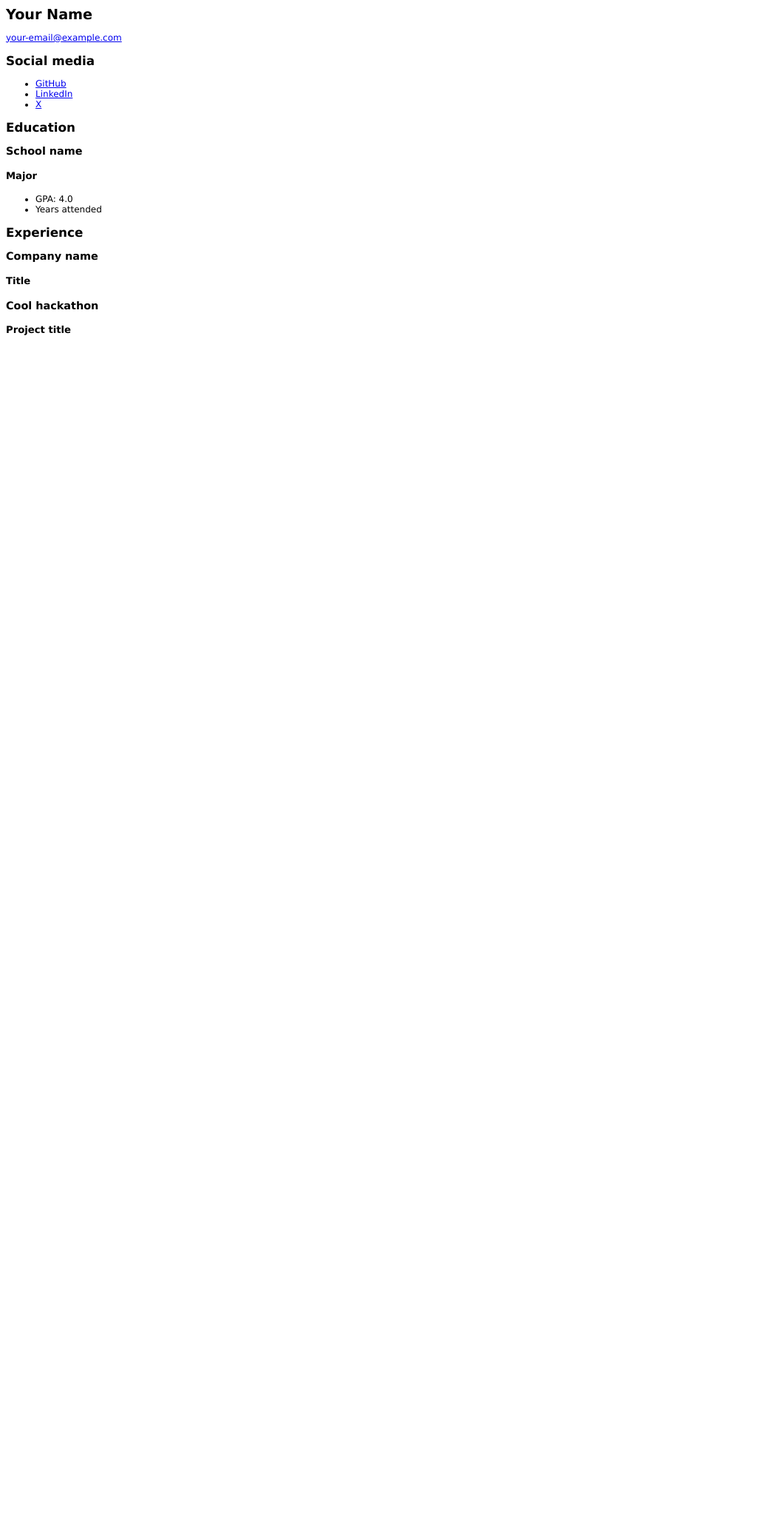
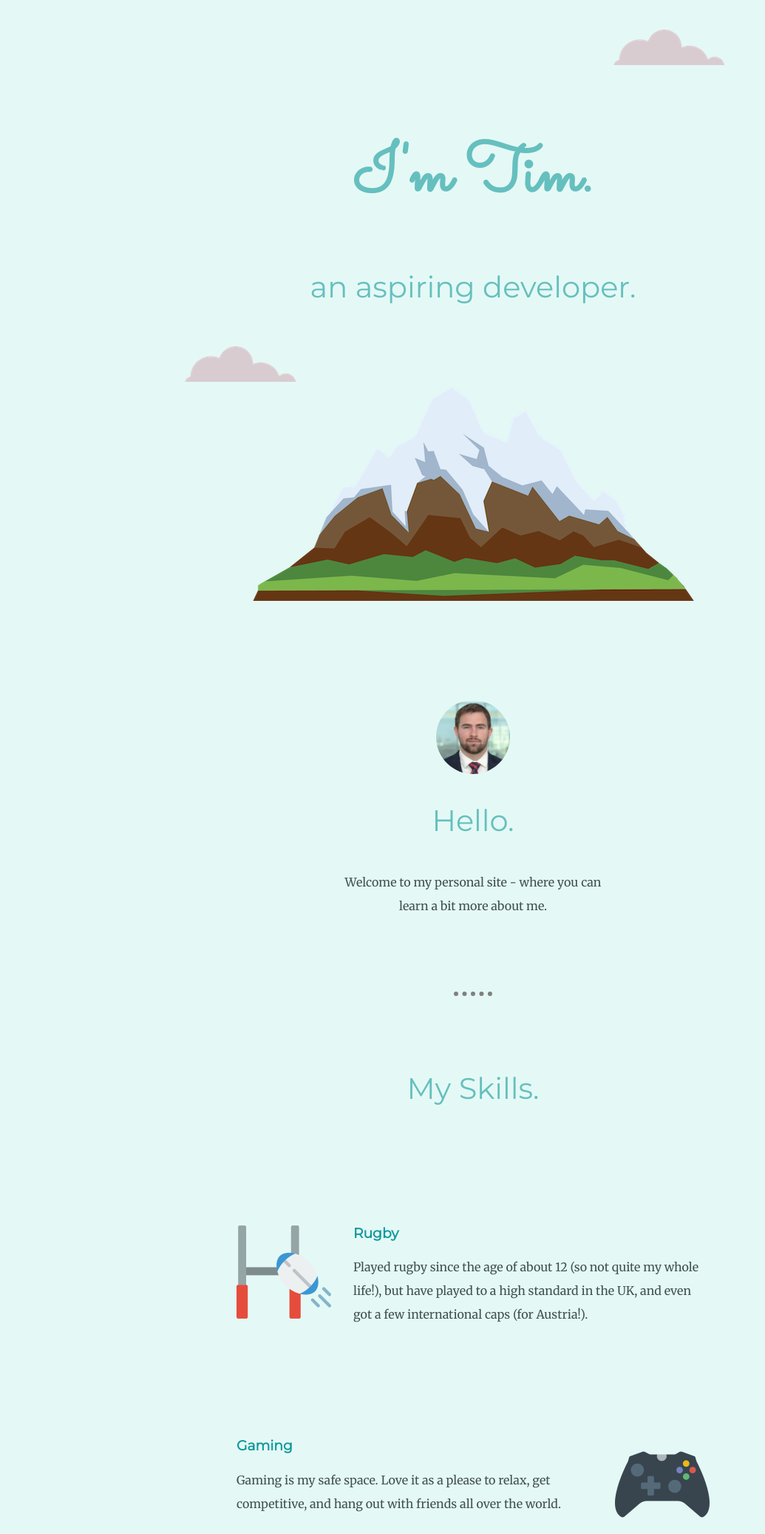
Before and after one commit to tvreysen/engineering-training, a plain HTML site: page index.html in a window 1280 px wide. Shown: the top 2073 px of the page at 74% size, without its empty margins (0-1035 px from the left). Before the commit the page ends 800 px from the top, so only its background shows below. Drawn offline with Linux system fonts and the light colour scheme.

Commit message:
additional changes

```diff
--- /dev/null
+++ b/CSS/styles.css
@@ -0,0 +1,153 @@
+body {
+    background-color:#E4F9F5;
+    margin:0;
+    text-align: center;
+    font-family: 'Merriweather', serif;
+    color: #40514E;
+}
+
+h1 {
+    margin: 50px auto 0 auto;
+    font-family: 'Sacramento', cursive;
+    font-size: 5.625em;
+    color: #66BFBF;
+    line-height: 2;
+}
+
+h2 {
+    font-family: 'Montserrat', sans-serif;
+    font-size: 2.5rem;
+    color: #66BFBF;
+    font-weight: normal;
+    padding-bottom: 10px;
+}
+
+h3 {
+    font-family: 'Montserrat', sans-serif;
+    color: #11999E;
+}
+
+.profile-pic {
+    border-radius: 100%;
+    height: 100px;
+    width: 100px;
+    margin-top: 30px;
+}
+
+.top-container {
+    position: relative;
+    padding-top: 100px;
+}
+
+.middle-container {
+    position: relative;
+    margin: 100px 0;
+}
+
+.bottom-container {
+    position: relative;
+    background-color: #66BFBF;
+    padding-top: 30px;
+    padding-bottom: 30px;
+
+}
+
+.top-cloud {
+    position: absolute;
+    right: 300px;
+    top: 40px;
+
+}
+
+.bottom-cloud {
+    position: absolute;
+    left: 250px;
+    bottom: 300px;
+}
+
+.intro {
+    width: 30%;
+    margin: auto;
+}
+
+p {
+    line-height: 2;
+}
+
+.skill-row {
+    width: 50%;
+    margin: 150px auto 150px auto;
+    text-align: left;
+}
+
+.goal-img {
+    width: 20%;
+    float: left;
+    margin-right: 30px;
+}
+
+.game-controller-img {
+    width: 20%;
+    float: right;
+    margin-left: 30px;
+}
+
+.btn {
+    background: #11cdd4;
+    background-image: -webkit-linear-gradient(top, #11cdd4, #11999e);
+    background-image: -moz-linear-gradient(top, #11cdd4, #11999e);
+    background-image: -ms-linear-gradient(top, #11cdd4, #11999e);
+    background-image: -o-linear-gradient(top, #11cdd4, #11999e);
+    background-image: linear-gradient(to bottom, #11cdd4, #11999e);
+    -webkit-border-radius: 8;
+    -moz-border-radius: 8;
+    border-radius: 8px;
+    font-family: Arial;
+    color: #ffffff;
+    font-size: 20px;
+    padding: 10px 20px 10px 20px;
+    text-decoration: none;
+  }
+
+  .btn:hover {
+    background: #30e3cb;
+    background-image: -webkit-linear-gradient(top, #30e3cb, #2bc4ad);
+    background-image: -moz-linear-gradient(top, #30e3cb, #2bc4ad);
+    background-image: -ms-linear-gradient(top, #30e3cb, #2bc4ad);
+    background-image: -o-linear-gradient(top, #30e3cb, #2bc4ad);
+    background-image: linear-gradient(to bottom, #30e3cb, #2bc4ad);
+    text-decoration: none;
+  }
+
+  .footer-link {
+    color: #11999E
+  }
+
+  .credit-reference {
+    color: #EAF6F6;
+  }
+
+  hr {
+    background-color: none;
+    border: none;
+    border-top: 6px dotted grey;
+    width: 4%;
+    margin: 100px auto;
+}
+
+.contact-message {
+    width: 30%;
+    margin: 40px auto 60px;
+}
+
+a {
+    color: #11999E;
+    font-family: 'Montserrat', sans-serif;
+    margin: 10px 20px;
+    text-decoration: none;
+}
+
+a:hover {
+    color: #EAF6F6;
+
+}
--- a/index.html
+++ b/index.html
@@ -1,39 +1,59 @@
-<html>
-    <head>
-        <title>Your Name resume</title>
-        <link rel="stylesheet" href="style.css">
-    </head>
+<!DOCTYPE html>
+<html lang="en">
+<head>
+    <meta charset="UTF-8">
+    <meta http-equiv="X-UA-Compatible" content="IE=edge">
+    <meta name="viewport" content="width=device-width, initial-scale=1.0">
+    <title>Tim Vreysen</title>
+    <link rel="stylesheet" href="css/styles.css">
+    <link rel="shortcut icon" href="favicon.ico" type="image/x-icon">
+    <link rel="preconnect" href="https://fonts.googleapis.com"><link rel="preconnect" href="https://fonts.gstatic.com" crossorigin><link href="https://fonts.googleapis.com/css2?family=Merriweather&family=Montserrat&family=Sacramento&display=swap" rel="stylesheet">
+</head>
+<body>
+<div class="top-container">
+    <img class="top-cloud" src="images/cloud.png" alt="cloud-img">
+    <h1>I'm Tim.</h1>
+    <h2>an aspiring developer.</h2>
+    <img class="bottom-cloud" src="images/cloud.png" alt="cloud-img">
+    <img src="images/mountain.png" alt="mountain-img">
+</div>
+<div class="middle-container">
+    <div class="profile">
+      <img class="profile-pic" src="images/Tim.jpg" alt="profile-pic">
+      <h2>Hello.</h2>
+      <p class="intro">Welcome to my personal site - where you can learn a bit more about me.</p>
+    </div>
+    <hr>
+    <div class="skills">
+      <h2>My Skills.</h2>
+      <div class="skill-row">
+        <img class="goal-img" src="images/goal.png" alt="rugby">
+        <h3>Rugby</h3>
+        <p>Played rugby since the age of about 12 (so not quite my whole life!), but have played to a high standard in the UK, and even got a few international caps (for Austria!).</p>
+      </div>
+      <div class="skill-row">
+        <img class="game-controller-img" src="images/game-controller.png" alt="gaming">
+        <h3>Gaming</h3>
+        <p>Gaming is my safe space.  Love it as a please to relax, get competitive, and hang out with friends all over the world.</p>
+      </div>
+    </div>
+    <hr>
+    <div class="contact-me">
+      <h2>Get In Touch</h2>
+      <h3>For all lovers of rugby and gaming.</h3>
+      <p class="contact-message">I'd love to hear from you - so please do get in touch.</p>
+      <a class="btn" href="mailto:tvreysen@email.com">CONTACT ME</a>
+    </div>
+  </div>
 
-    <body>
-        <h1>Your Name</h1>
-        <a href="mailto:your-email@example.com">your-email@example.com</a>
 
-        <div id="social-media">
-            <h2>Social media</h2>
-            <ul>
-                <li><a href="https://github.com/">GitHub</a></li>
-                <li><a href="https://linkedin.com/in/">LinkedIn</a></li>
-                <li><a href="https://x.com/">X</a></li>
-            </ul>
-        </div>
+  <div class="bottom-container">
+    <a class="footer-link" href="https://www.linkedin.com/">LinkedIn</a>
+    <a class="footer-link" href="https://twitter.com/">Twitter</a>
+    <a class="footer-link" href="https://www.appbrewery.co/">Website</a>
+    <p class="credit-reference">© Tim Vreysen.</p>
+  </div>
 
-        <h2>Education</h2>
-        <h3>School name</h3>
-        <h4>Major</h4>
-        <ul>
-            <li>GPA: 4.0</li>
-            <li>Years attended</li>
-        </ul>
 
-        <h2>Experience</h2>
-        <div class="experience">
-            <h3>Company name</h3>
-            <h4>Title</h4>
-        </div>
-        <div class="experience">
-            <h3>Cool hackathon</h3>
-            <h4>Project title</h4>
-        </div>
-
-    </body>
+</body>
 </html>
--- a/style.css
+++ /dev/null
@@ -1,22 +0,0 @@
-html {
-    font-family: Verdana, Geneva, Tahoma, sans-serif;
-    font-size: 12px;
-}
-h1 {
-    font-size: 1.6rem;
-}
-
-h2 {
-    font-size: 1.4rem;
-}
-
-h3 {
-    font-size: 1.2rem;
-}
-
-h4 {
-    font-size: 1.1rem;
-}
-a:hover {
-    background-color: yellow;
-}
```
